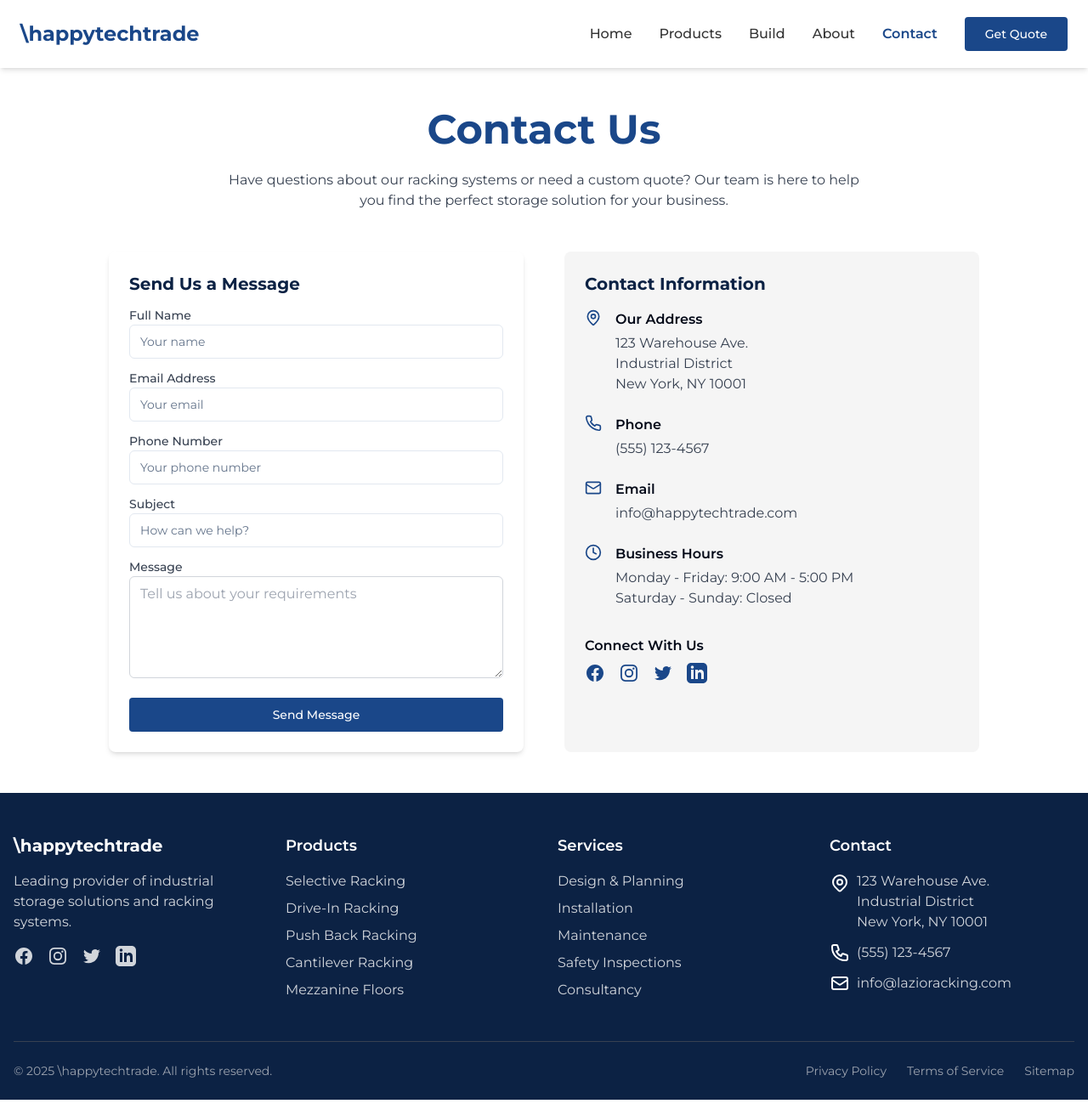
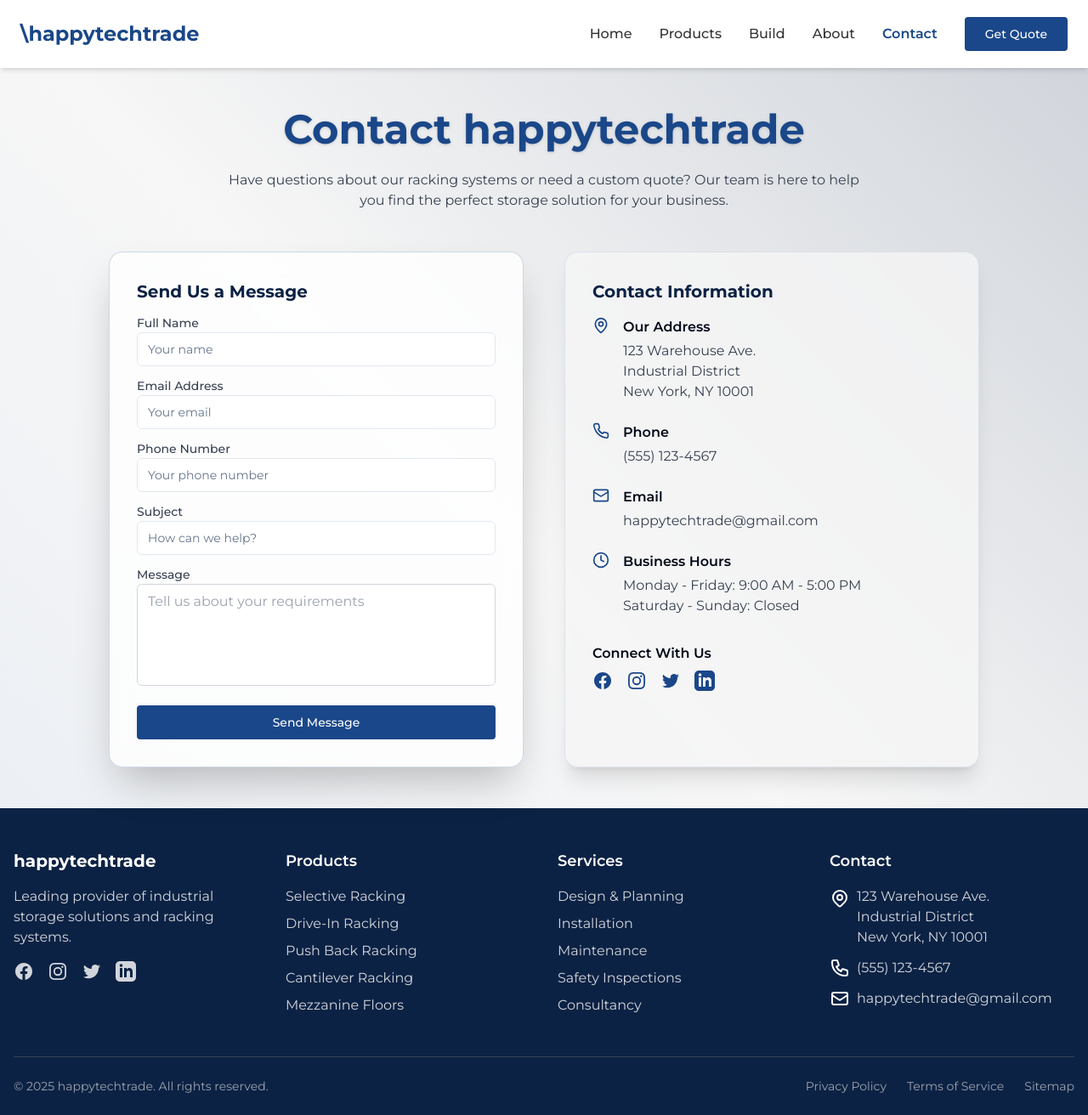
Before and after one commit to Shamas-Ur-Rehman/lazio-replica-builder-site, a React (Vite) app: page /contact in a window 1280 px wide. Shown: the whole page at 85% size. Built offline with nearby package versions, Linux system fonts and the light colour scheme.

Commit message:
Fix: Update contact information
Updated the contact information and branding in the footer.

```diff
--- a/src/components/Footer.tsx
+++ b/src/components/Footer.tsx
@@ -1,3 +1,4 @@
+
 import React from 'react';
 
 const Footer: React.FC = () => {
@@ -6,7 +7,7 @@ const Footer: React.FC = () => {
       <div className="container mx-auto px-4">
         <div className="grid grid-cols-1 md:grid-cols-4 gap-8">
           <div>
-            <h3 className="text-xl font-bold mb-4">\happytechtrade</h3>
+            <h3 className="text-xl font-bold mb-4">happytechtrade</h3>
             <p className="text-gray-300 mb-4">
               Leading provider of industrial storage solutions and racking systems.
             </p>
@@ -84,7 +85,7 @@ const Footer: React.FC = () => {
                 <svg className="h-6 w-6 mr-2" fill="none" stroke="currentColor" viewBox="0 0 24 24" xmlns="http://www.w3.org/2000/svg">
                   <path strokeLinecap="round" strokeLinejoin="round" strokeWidth="2" d="M3 8l7.89 5.26a2 2 0 002.22 0L21 8M5 19h14a2 2 0 002-2V7a2 2 0 00-2-2H5a2 2 0 00-2 2v10a2 2 0 002 2z"></path>
                 </svg>
-                <span className="text-gray-300">info@lazioracking.com</span>
+                <span className="text-gray-300">happytechtrade@gmail.com</span>
               </li>
             </ul>
           </div>
@@ -93,7 +94,7 @@ const Footer: React.FC = () => {
         <div className="border-t border-gray-700 mt-12 pt-6">
           <div className="flex flex-col md:flex-row justify-between items-center">
             <p className="text-gray-400 text-sm mb-4 md:mb-0">
-              &copy; {new Date().getFullYear()} \happytechtrade. All rights reserved.
+              &copy; {new Date().getFullYear()} happytechtrade. All rights reserved.
             </p>
             <div className="flex space-x-6">
               <a href="#" className="text-gray-400 hover:text-white text-sm">Privacy Policy</a>
--- a/src/pages/Contact.tsx
+++ b/src/pages/Contact.tsx
@@ -8,18 +8,20 @@ import { Label } from "@/components/ui/label";
 import { Mail, Phone, MapPin, Clock } from "lucide-react";
 
 const Contact = () => (
-  <div className="min-h-screen flex flex-col">
+  <div className="min-h-screen flex flex-col bg-gradient-to-tr from-lazioBlue/10 via-lazioGray/80 to-lazioDarkBlue/20">
     <NavBar />
     <main className="flex-grow">
       <div className="container mx-auto px-4 py-12">
-        <h2 className="text-3xl md:text-5xl font-bold text-lazioBlue mb-6 text-center">Contact Us</h2>
-        <p className="text-center text-gray-700 max-w-3xl mx-auto mb-12">
+        <h2 className="text-3xl md:text-5xl font-bold text-lazioBlue mb-6 text-center drop-shadow animate-fade-in">
+          Contact happytechtrade
+        </h2>
+        <p className="text-center text-gray-700 max-w-3xl mx-auto mb-12 animate-fade-in">
           Have questions about our racking systems or need a custom quote? Our team is here to help you find the perfect storage solution for your business.
         </p>
 
         <div className="grid md:grid-cols-2 gap-12 max-w-5xl mx-auto">
           <div>
-            <form className="bg-white p-6 rounded-lg shadow-md">
+            <form className="bg-white/80 glass-morphism p-8 rounded-2xl shadow-2xl animate-scale-in border border-lazioBlue/20 backdrop-blur-md">
               <h3 className="text-xl font-bold text-lazioDarkBlue mb-4">Send Us a Message</h3>
 
               <div className="mb-4">
@@ -46,18 +48,20 @@ const Contact = () => (
                 <Label className="block mb-1 text-gray-700 font-medium" htmlFor="message">Message</Label>
                 <textarea
                   id="message"
-                  className="w-full border border-gray-300 rounded-md px-3 py-2 min-h-[120px] focus:outline-none focus:ring-2 focus:ring-lazioBlue"
+                  className="w-full border border-gray-300 rounded-md px-3 py-2 min-h-[120px] focus:outline-none focus:ring-2 focus:ring-lazioBlue resize-none bg-white/80"
                   placeholder="Tell us about your requirements"
                   required
                 ></textarea>
               </div>
 
-              <Button type="submit" className="lazio-button w-full">Send Message</Button>
+              <Button type="submit" className="lazio-button w-full hover:scale-105 transition-transform duration-200">
+                Send Message
+              </Button>
             </form>
           </div>
 
           <div>
-            <div className="bg-lazioGray p-6 rounded-lg h-full">
+            <div className="bg-lazioGray/80 glass-morphism p-8 rounded-2xl h-full shadow-xl animate-slide-in-right border border-lazioBlue/10 backdrop-blur-sm">
               <h3 className="text-xl font-bold text-lazioDarkBlue mb-4">Contact Information</h3>
 
               <div className="space-y-6">
@@ -91,7 +95,7 @@ const Contact = () => (
                   </div>
                   <div>
                     <h4 className="font-semibold mb-1">Email</h4>
-                    <p className="text-gray-700">info@happytechtrade.com</p>
+                    <p className="text-gray-700">happytechtrade@gmail.com</p>
                   </div>
                 </div>
 
```
